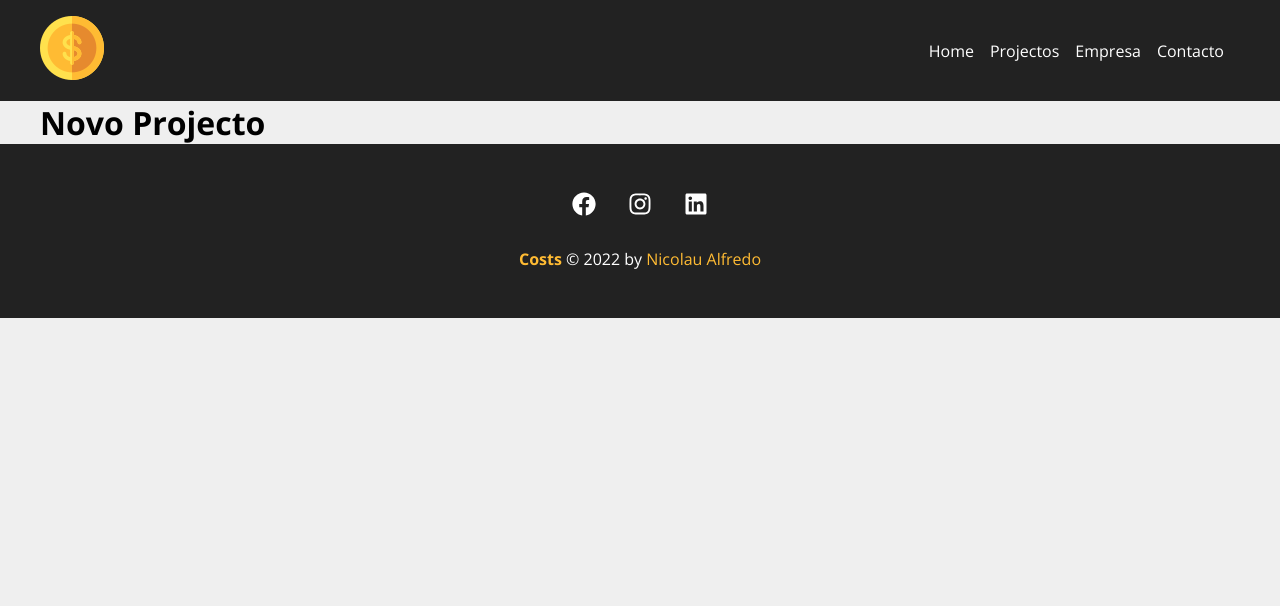
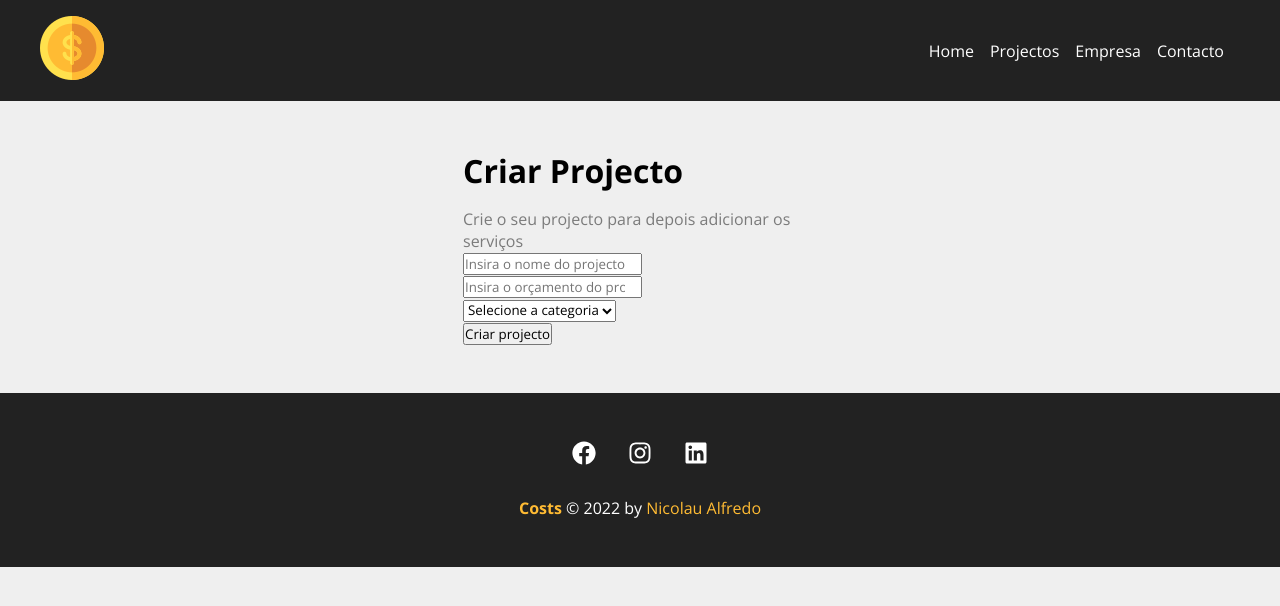
Before and after one commit to NicolauAlfredo/costs-projecto-react, a React (Create React App) app: page /newproject in a window 1280 px wide. Shown: the top 606 px of the page. Built offline with nearby package versions, Linux system fonts and the light colour scheme.

Commit message:
Criando a página para o formulário de projectos

```diff
--- a/src/App.js
+++ b/src/App.js
@@ -1,4 +1,4 @@
-import { BrowserRouter as Router, Route, Link, Routes } from 'react-router-dom'
+import { BrowserRouter as Router, Route, Routes } from 'react-router-dom'
 import Home from './components/pages/Home'
 import Company from './components/pages/Company'
 import Contact from './components/pages/Contact'
--- a/src/components/layout/Footer.js
+++ b/src/components/layout/Footer.js
@@ -10,7 +10,7 @@ function Footer() {
                 <li className={styles.social_list}> <FaInstagram /> </li>
                 <li className={styles.social_list}> <FaLinkedin /> </li>
             </ul>
-            <p className={styles.copy_right}> <span>Costs</span> &copy; 2022 by <a href='#'>Nicolau Alfredo</a> </p>
+            <p className={styles.copy_right}> <span>Costs</span> &copy; 2022 by <a href='www.google.com'>Nicolau Alfredo</a> </p>
         </footer>
     )
 }
--- a/src/components/pages/NewProject.js
+++ b/src/components/pages/NewProject.js
@@ -1,5 +1,14 @@
+import ProjectForm from '../project/ProjectForm'
+import styles from './NewProject.module.css'
+
 function NewProject() {
-    return <h1> Novo Projecto </h1>
+    return (
+        <div className={styles.newproject_container}>
+            <h1> Criar Projecto </h1>
+            <p> Crie o seu projecto para depois adicionar os serviços </p>
+            <ProjectForm />
+        </div>
+    )
 }
 
 export default NewProject
--- /dev/null
+++ b/src/components/pages/NewProject.module.css
@@ -0,0 +1,13 @@
+.newproject_container {
+    width: 450px;
+    margin: auto;
+    padding: 3em;
+}
+
+.newproject_container h1 {
+    margin-bottom: 0.5em;
+}
+
+.newproject_container p {
+    color: #7b7b7b;
+}
--- /dev/null
+++ b/src/components/project/ProjectForm.js
@@ -0,0 +1,25 @@
+function ProjectForm() {
+    return (
+        <form>
+            <div>
+                <input type="text" placeholder="Insira o nome do projecto" />
+            </div>
+
+            <div>
+                <input type="number" placeholder="Insira o orçamento do projecto" />
+            </div>
+
+            <div>
+                <select name="category_id">
+                    <option disable>Selecione a categoria</option>
+                </select>
+            </div>
+            <div>
+                <input type="submit" value="Criar projecto" />
+            </div>
+
+        </form>
+    )
+}
+
+export default ProjectForm
```
